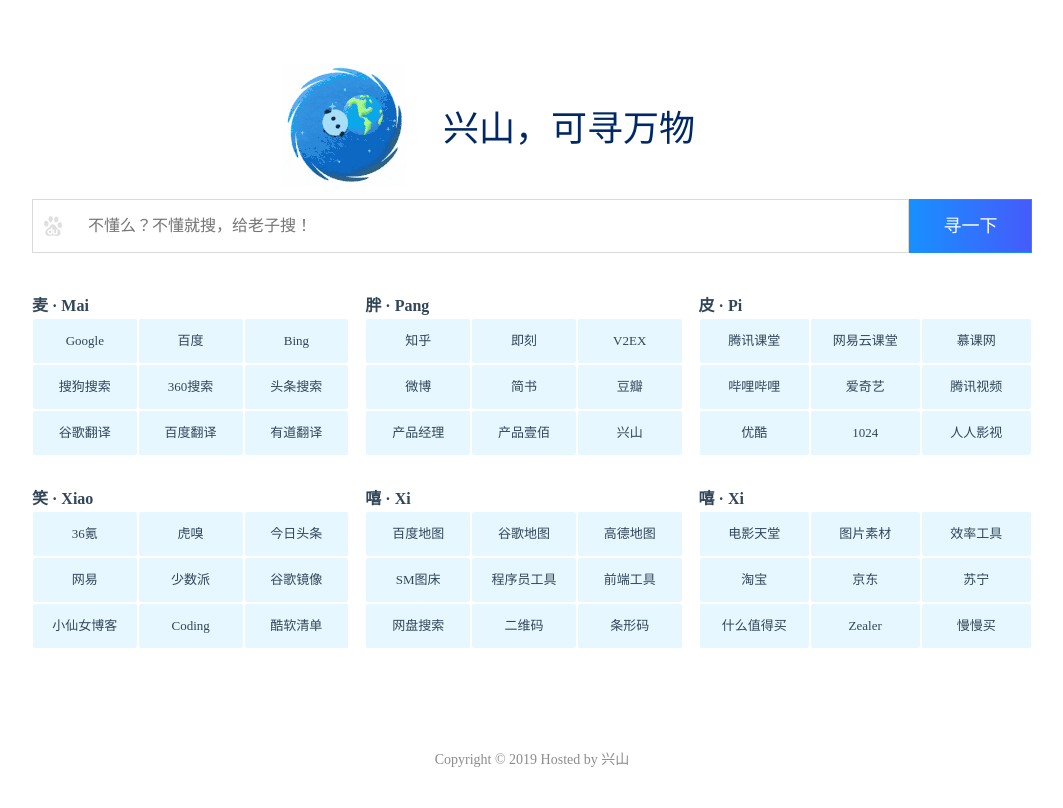
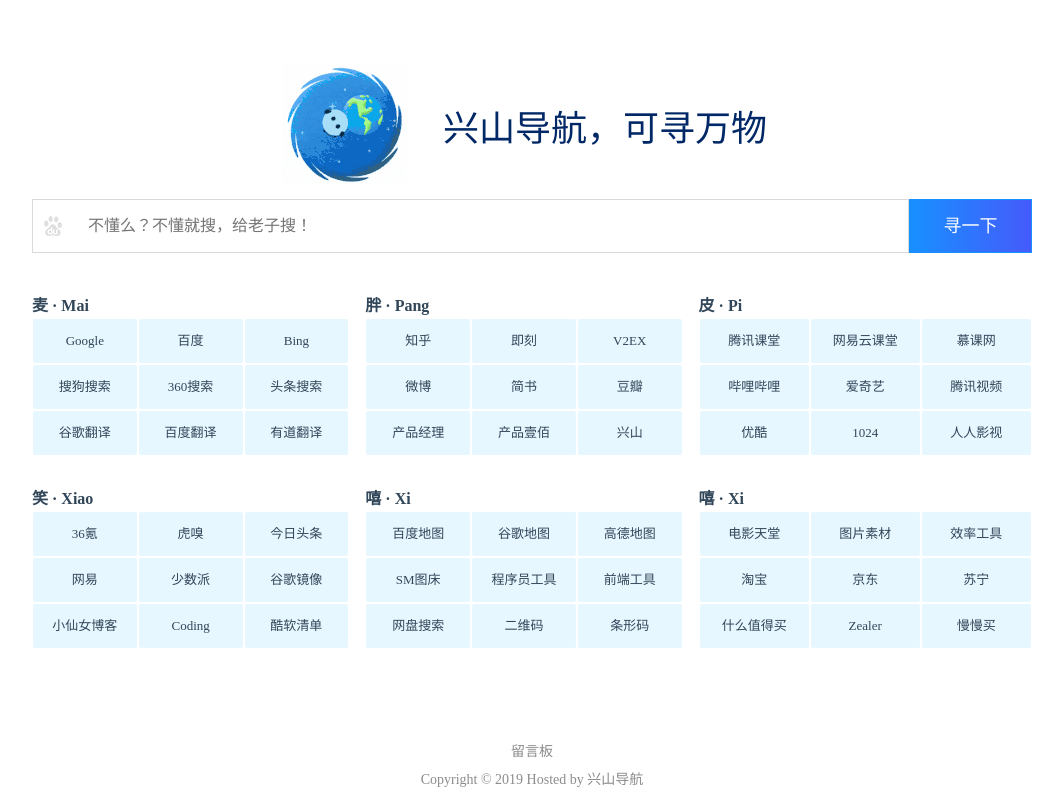
Before and after one commit to ixingshan/ixingshan.github.io, a plain HTML site: page index.html in a window 1280 px wide. Shown: the whole page, without its empty margins (108-1171 px from the left). Drawn offline with Linux system fonts and the light colour scheme.

Commit message:
feedback

```diff
--- a/index.html
+++ b/index.html
@@ -5,7 +5,7 @@
     <meta http-equiv="Content-Type" content="text/html; charset=UTF-8">
     <title>兴山导航 &nbsp;- 不懂就搜，一搜就懂</title>
     <meta name="keywords" content="兴山导航,不懂就搜,实用网址,主页导航,简单网址导航">
-    <meta name="description" content="兴山，可寻万物！"/>
+    <meta name="description" content="兴山导航，可寻万物！"/>
     <link rel="shortcut icon" href="static/img/favicon.ico">
     <link href="static/css/style.css" rel="stylesheet" type="text/css">
     <!-- 百度统计代码 -->
@@ -21,7 +21,7 @@
         <img src="./static/img/logo.gif" alt="logo">
       </div>
       <div class="logo-right">
-        <span>兴山，可寻万物</span>
+        <span>兴山导航，可寻万物</span>
       </div>
     </div>
     <!-- slogan end -->
@@ -157,8 +157,10 @@
 </div>
 <footer class="inner-center footer">
   <p>
+  <a href="https://support.qq.com/products/155162" style="color:#8C8C8C;" target="_blank">留言板</a>
   </p>
-  <p style="margin-top:8px;"> <a href="https://www.xingshan.org/" style="color:#8C8C8C;" target="_blank">Copyright © 2019 Hosted by 兴山</a></p>
+
+  <p style="margin-top:8px;"> <a href="https://www.xingshan.org/" style="color:#8C8C8C;" target="_blank">Copyright © 2019 Hosted by 兴山导航</a></p>
 
 </footer>
 <script src="./static/js/jquery.min.js"></script>
```
